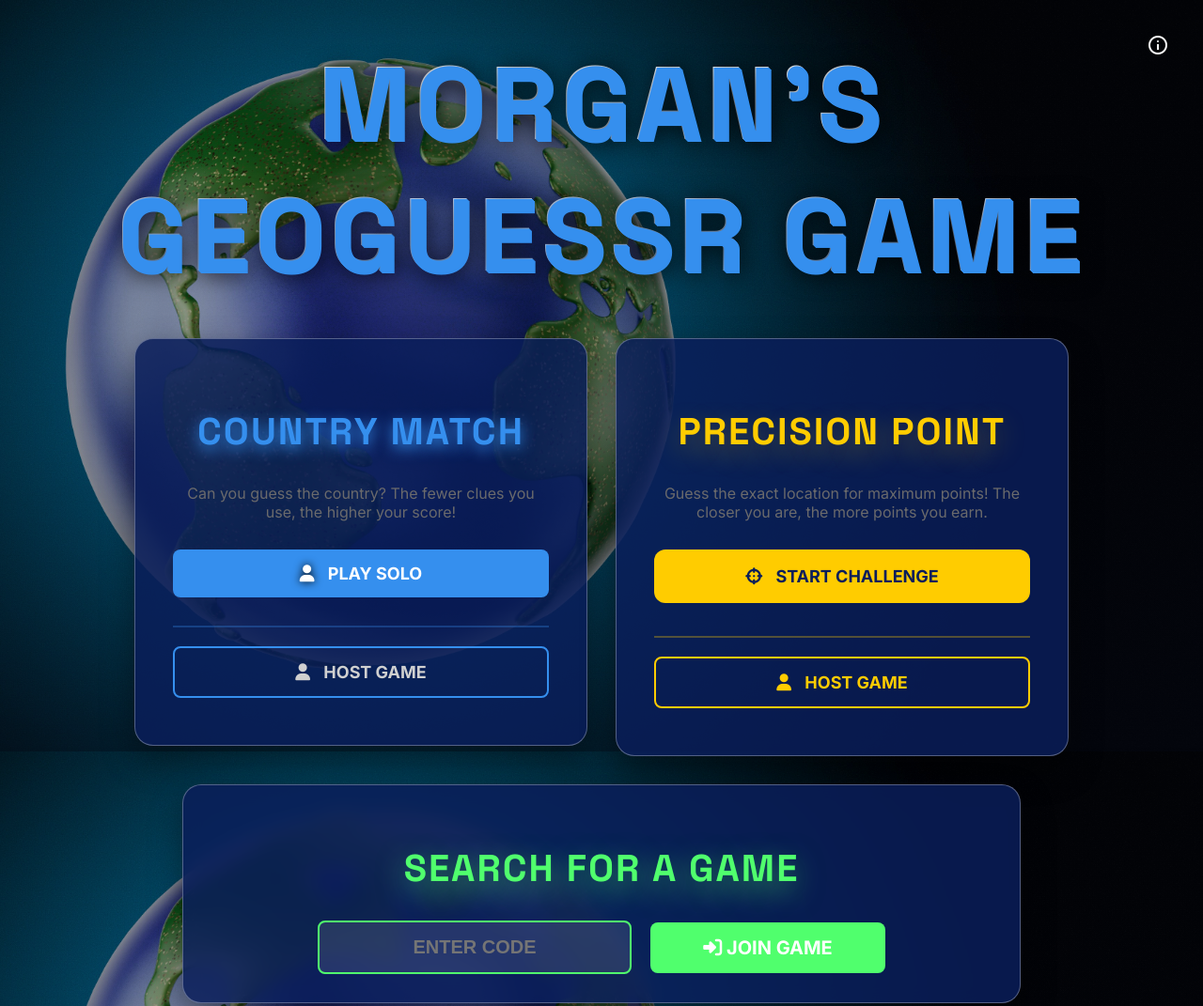
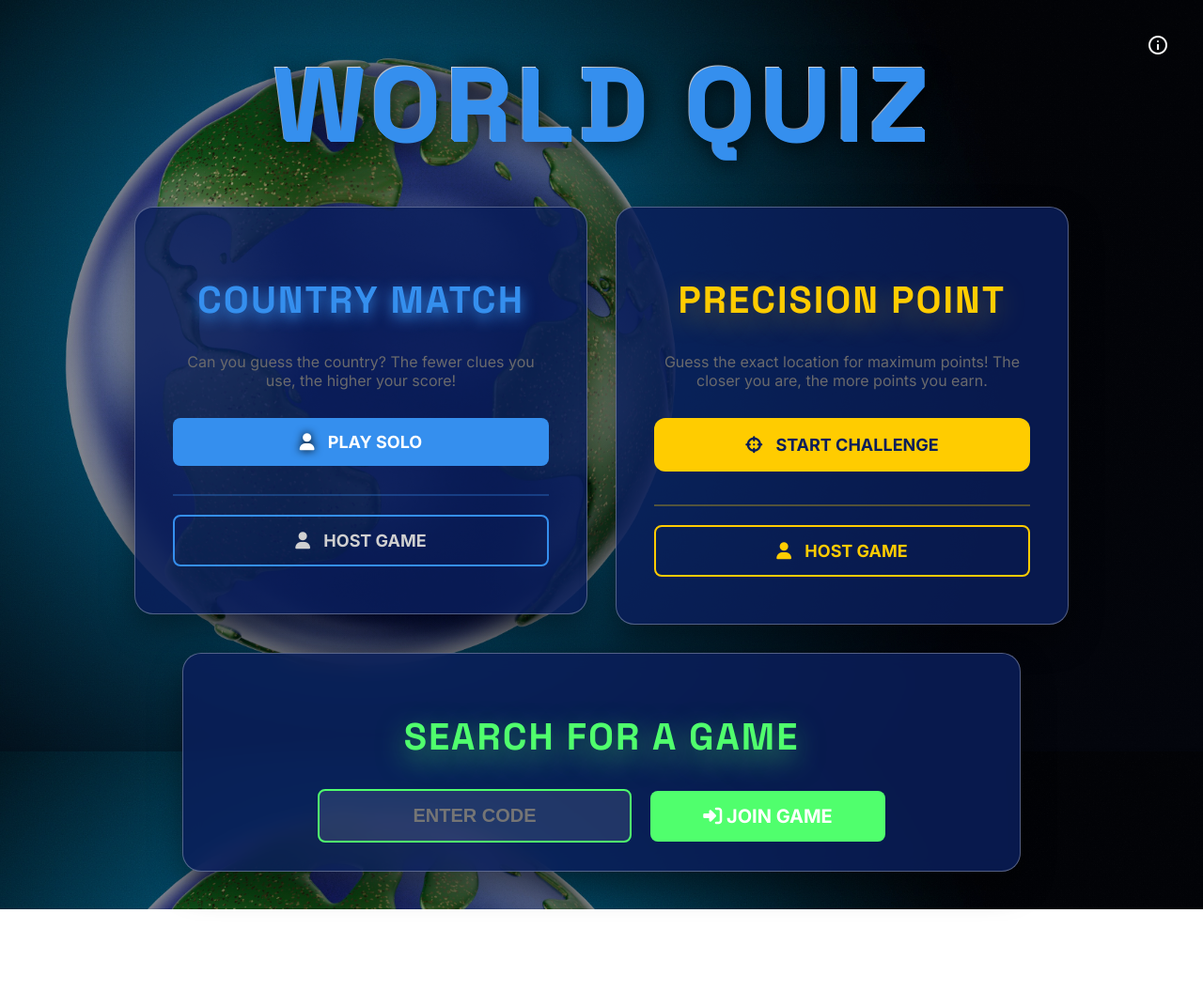
Before and after one commit to Morgan-barry/geoguessr-node-version--1-, a website: page public/mainMenu.html in a window 1280 px wide. Shown: the top 1071 px of the page at 94% size. After the commit the page ends 968 px from the top, so only its background shows below. Drawn offline with nearby package versions, Linux system fonts and the light colour scheme.

Commit message:
title change

```diff
--- a/public/mainMenu.html
+++ b/public/mainMenu.html
@@ -226,7 +226,7 @@
         </span>
     </button>
 
-    <h1>MORGAN'S GEOGUESSR GAME</h1>
+    <h1>WORLD QUIZ</h1>
 
     <div id="infoModal" class="modalOverlay" style="display:none;">
         <div class="modalContent">
```
